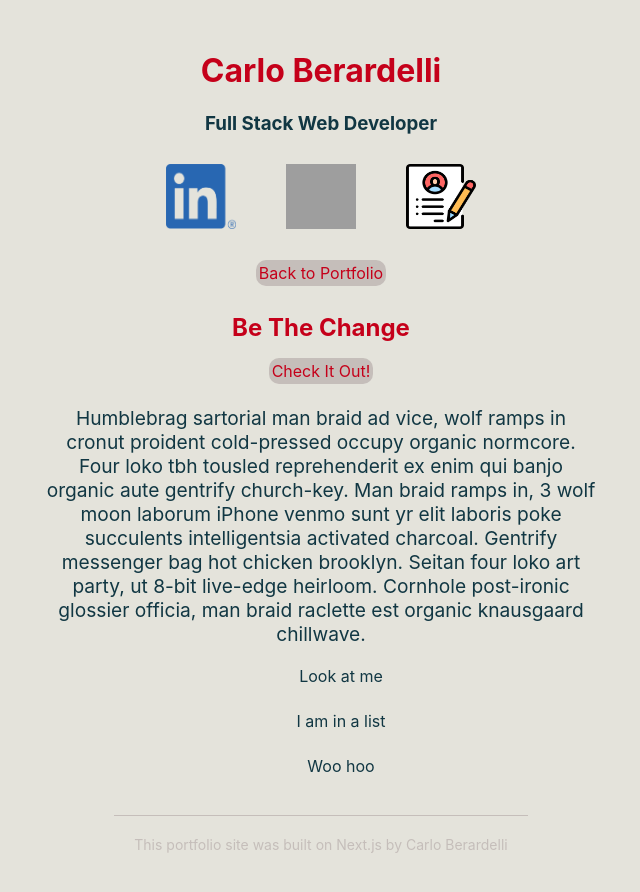
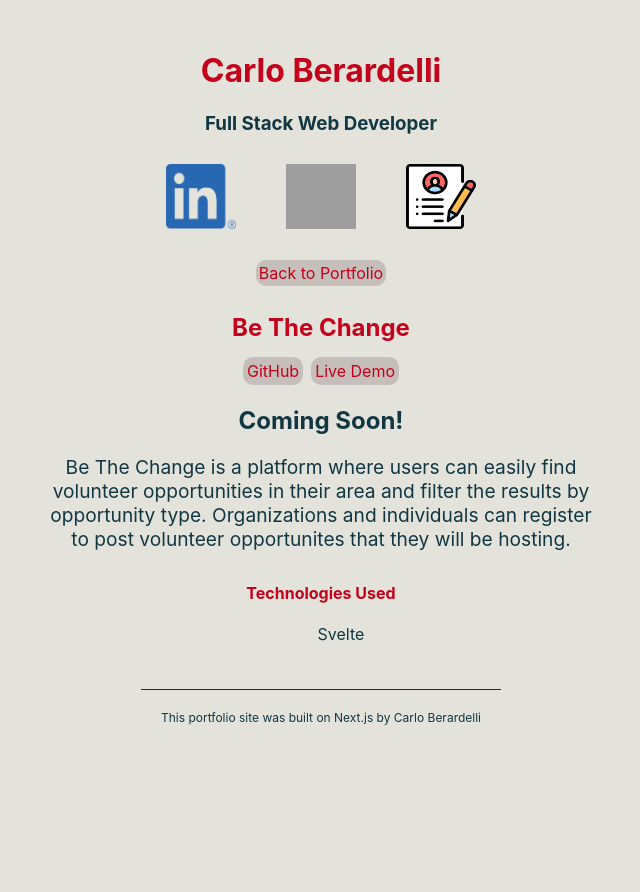
Before and after one commit to CarloRossi11/portfolio, a Next.js app: page /mark/be_the_change in a window 1280 px wide. Shown: the top 892 px of the page, without its empty margins (319-959 px from the left). After the commit the page ends 800 px from the top, so only its background shows below. Built offline with nearby package versions, Linux system fonts and the light colour scheme; grey boxes are pictures that could not be loaded.

Commit message:
added live links and get it done

```diff
--- a/markdown/be_the_change.md
+++ b/markdown/be_the_change.md
@@ -1,11 +1,11 @@
 ---
 title: 'Be The Change'
 link: '#'
-description: 'Connect with volunteer opportunities in your area'
+description: 'Connect with volunteer opportunities in your area *Coming Soon!'
 ---
 
-Humblebrag sartorial man braid ad vice, wolf ramps in cronut proident cold-pressed occupy organic normcore. Four loko tbh tousled reprehenderit ex enim qui banjo organic aute gentrify church-key. Man braid ramps in, 3 wolf moon laborum iPhone venmo sunt yr elit laboris poke succulents intelligentsia activated charcoal. Gentrify messenger bag hot chicken brooklyn. Seitan four loko art party, ut 8-bit live-edge heirloom. Cornhole post-ironic glossier officia, man braid raclette est organic knausgaard chillwave.
+## Coming Soon!
+Be The Change is a platform where users can easily find volunteer opportunities in their area and filter the results by opportunity type. Organizations and individuals can register to post volunteer opportunites that they will be hosting.
 
-- Look at me
-- I am in a list
-- Woo hoo
+#### Technologies Used
+- Svelte
--- a/markdown/cocktail_hour.md
+++ b/markdown/cocktail_hour.md
@@ -1,11 +1,19 @@
 ---
 title: 'Cocktail Hour'
-link: 'https://stoic-jepsen-f0ca22.netlify.app/'
+link: 'https://github.com/bicycleben88/project_three_frontend'
+link2: 'https://stoic-jepsen-f0ca22.netlify.app/'
 description: "Your bartender's favorite webapp"
 ---
 
-Humblebrag sartorial man braid ad vice, wolf ramps in cronut proident cold-pressed occupy organic normcore. Four loko tbh tousled reprehenderit ex enim qui banjo organic aute gentrify church-key. Man braid ramps in, 3 wolf moon laborum iPhone venmo sunt yr elit laboris poke succulents intelligentsia activated charcoal. Gentrify messenger bag hot chicken brooklyn. Seitan four loko art party, ut 8-bit live-edge heirloom. Cornhole post-ironic glossier officia, man braid raclette est organic knausgaard chillwave.
+Cocktail Hour is a web application where users can login in to add and save their own drink creations or search a third party API for new beverages.
 
-- Look at me
-- I am in a list
-- Woo hoo
+#### Technologies Used
+- React
+- Express
+- Node Js
+- Bootstrap
+- HTML
+- CSS
+- Heroku
+- Netlify
+- 3rd Party API https://www.thecocktaildb.com/api.php
--- /dev/null
+++ b/markdown/get_it_done.md
@@ -0,0 +1,21 @@
+---
+title: 'Get It Done'
+link: 'https://github.com/CarloRossi11/mongoproject2'
+link2: 'https://cbzenproject2.herokuapp.com/'
+description: "A simple todo app that explores the different features of Svelte"
+---
+
+Get It Done is a todo app that utilizes many of the Svelte features and functionalities. Users can sign up and log in for full CRUD capabilites on their todo lists. See below for a list of these svelte features, and there's even a pretty neat loading animation built with CSS and JS in the "Loader" component.
+
+#### Technologies Used
+- Svelte
+    - slot
+    - bind
+    - transitions
+    - #if
+    - #each
+    - #await
+    - $: reactive declarations
+- HTML
+- JavaScript
+- CSS
--- a/markdown/issa_joke.md
+++ b/markdown/issa_joke.md
@@ -1,11 +1,16 @@
 ---
 title: 'Issa Joke'
 link: 'https://github.com/CarloRossi11/mongoproject2'
+link2: 'https://cbzenproject2.herokuapp.com/'
 description: "Keep a record of your best jokes, or just steal somebody else's"
 ---
 
-Humblebrag sartorial man braid ad vice, wolf ramps in cronut proident cold-pressed occupy organic normcore. Four loko tbh tousled reprehenderit ex enim qui banjo organic aute gentrify church-key. Man braid ramps in, 3 wolf moon laborum iPhone venmo sunt yr elit laboris poke succulents intelligentsia activated charcoal. Gentrify messenger bag hot chicken brooklyn. Seitan four loko art party, ut 8-bit live-edge heirloom. Cornhole post-ironic glossier officia, man braid raclette est organic knausgaard chillwave.
+Sometimes you need a joke in a pinch, or you hear a joke you like, but then forget. Fret not, Issa Joke is the web app you didn't know you need. When arriving on the site, you can see jokes that users (and potentially yourself) have created and shared. You can sign up and log in to post your own jokes to the page as well.
 
-- Look at me
-- I am in a list
-- Woo hoo
+#### Technologies Used
+- Express
+- Node Js
+- React
+- HTML
+- JavaScript
+- CSS
--- a/markdown/soccer_selector.md
+++ b/markdown/soccer_selector.md
@@ -1,10 +1,11 @@
 ---
 title: 'Soccer Selector'
-link: 'https://carlorossi11.github.io/soccer-selector/'
+link: 'https://github.com/CarloRossi11/soccer-selector'
+link2: 'https://carlorossi11.github.io/soccer-selector/'
 description: "Try to find the best team. Hint: It's AC Milan"
 ---
 
-Soccer Selector is a web application that is used to navigate through the top 5 soccer leagues in Europe to find information on individual teams. Users start on a page where they click through a carousel of league logo images to explore. Once a league is selected, the teams of that league populate on the field below and you can click on a team to generate a modal with that team's info.
+Soccer Selector is a web application that is used to navigate through the top 5 soccer leagues in Europe to find information on individual teams. Users start on a page where they click through a carousel of league logo images to explore. Once a league is selected, the teams of that league populate on the field below and you can click on a team to generate a modal with that team's info. Th information is imported from a third party API.
 
 #### Technologies Used
 - HTML
--- a/pages/mark/[page].js
+++ b/pages/mark/[page].js
@@ -16,7 +16,8 @@ export default function BlogPost({ siteTitle, frontmatter, markdownBody }) {
         </div>
         <article>
           <h1>{frontmatter.title}</h1>
-          <a className="checkit" href={frontmatter.link} target="_blank">Check It Out!</a>
+          <a className="checkit" href={frontmatter.link} target="_blank">GitHub</a>
+          <a className="checkit" href={frontmatter.link2} target="_blank">Live Demo</a>
           <div className="mdbod">
             <ReactMarkdown source={markdownBody} />
           </div>
--- a/styles/globals.css
+++ b/styles/globals.css
@@ -83,11 +83,12 @@ ul h5:hover {
 }
 
 .smalls {
-  color: #C5BEBA;
-  font-size: 14px;
+  color: #113743;
+  font-size: 12px;
   display: inline-block;
+  margin: 20px;
   padding: 20px;
-  border-top: 1px solid #C5BEBA;
+  border-top: 1px solid #113743;
 }
 
 a {
@@ -113,8 +114,9 @@ a {
   color: #C5001A;
   background-color: #C5BEBA;
   border-radius: 10px;
-  padding: 3px;
+  padding: 4px;
   text-decoration: none;
+  margin: 5px 4px 5px 4px;
 }
 
 .mdbod{
```
